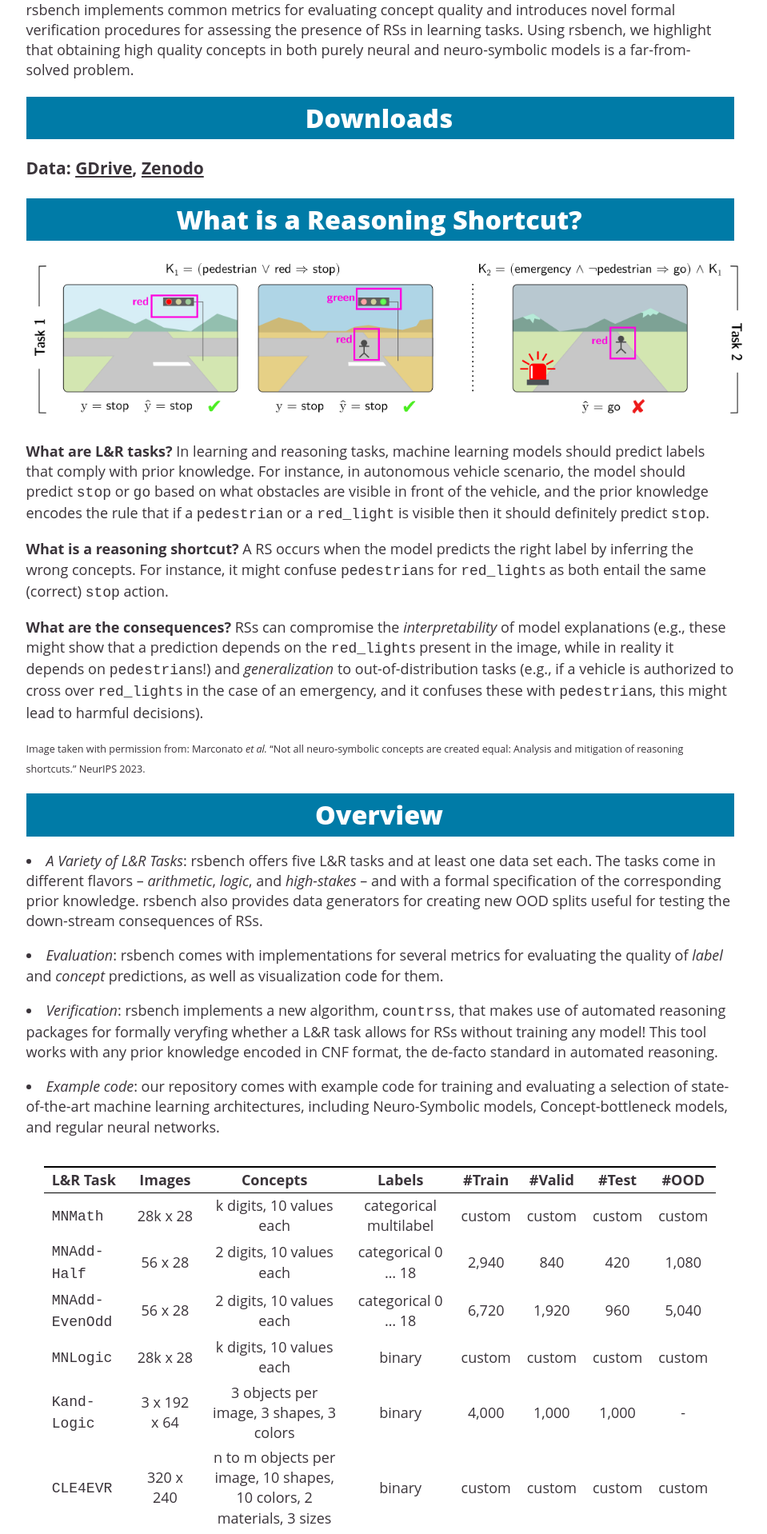
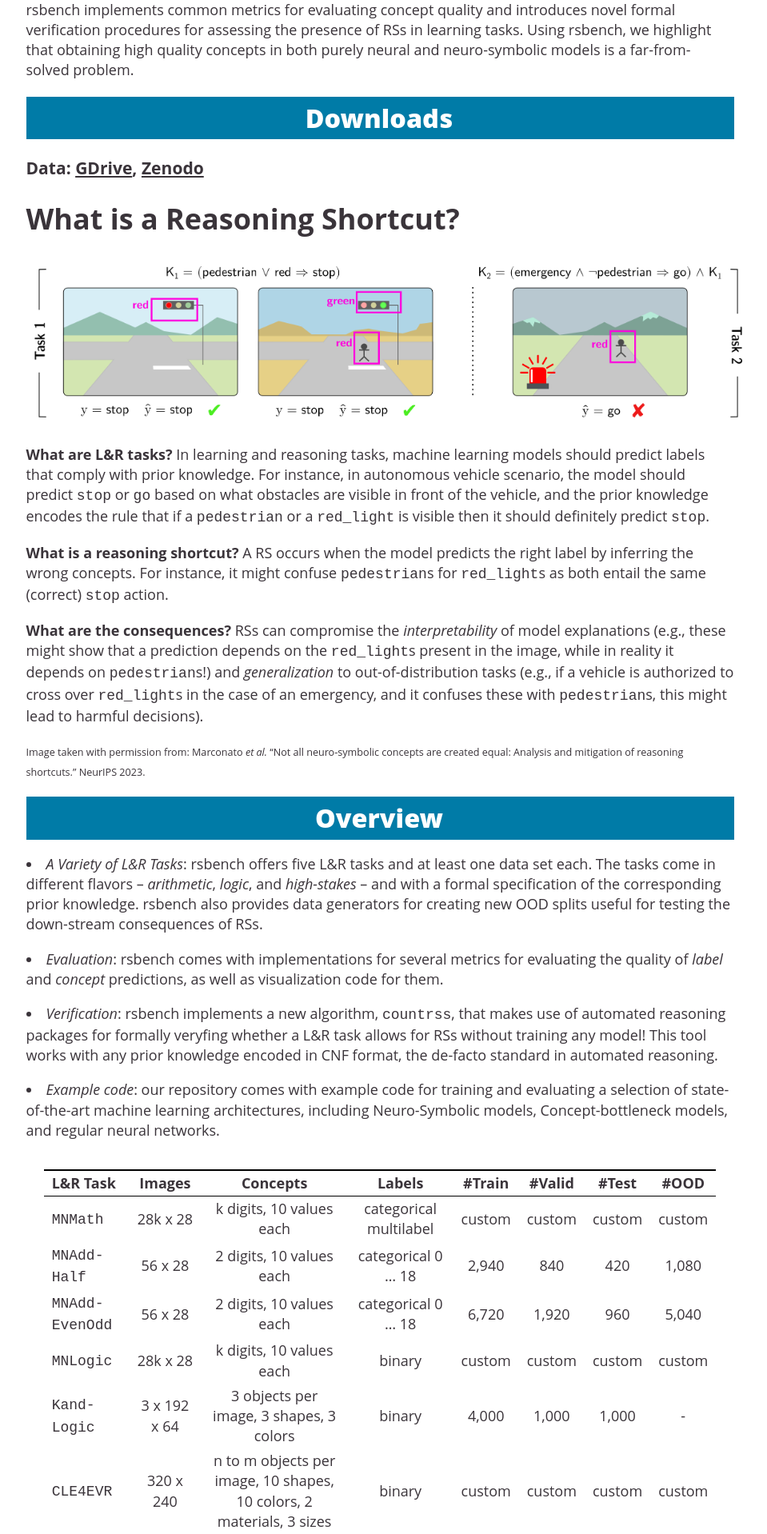
Before and after one commit to unitn-sml/rsbench, a Jekyll site: the page built from index.md, in a window 1280 px wide. Shown: the part 808-2726 px from the top of the page at 80% size, without its empty margins (165-1124 px from the left). Built offline with Jekyll 4.4.1, drawn with Linux system fonts in a browser that asks for light colours.

Commit message:
index: testing without bars.

```diff
--- a/index.md
+++ b/index.md
@@ -29,7 +29,7 @@ neural and neuro-symbolic models is a far-from-solved problem.
 ### **Data**: [GDrive](https://todo), [Zenodo](https://todo)
 
 
-<h1 class="heading blue"><a name="background">What is a Reasoning Shortcut?</a></h1>
+<h1><a name="background">What is a Reasoning Shortcut?</a></h1>
 
 <img src="assets/images/reasoning-shortcut.png" alt="a reasoning shortcut" width="100%" height="auto">
 
```
